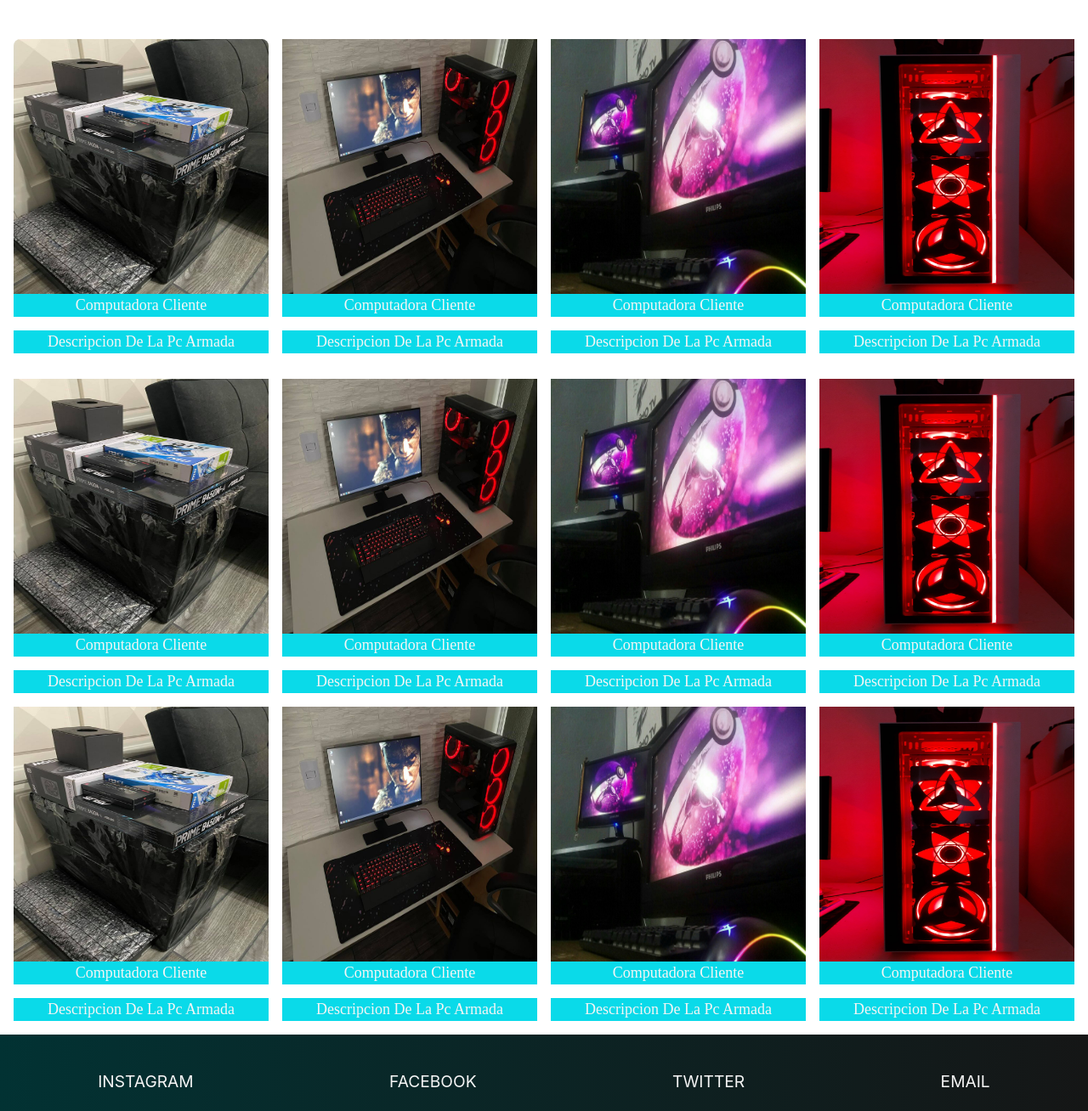
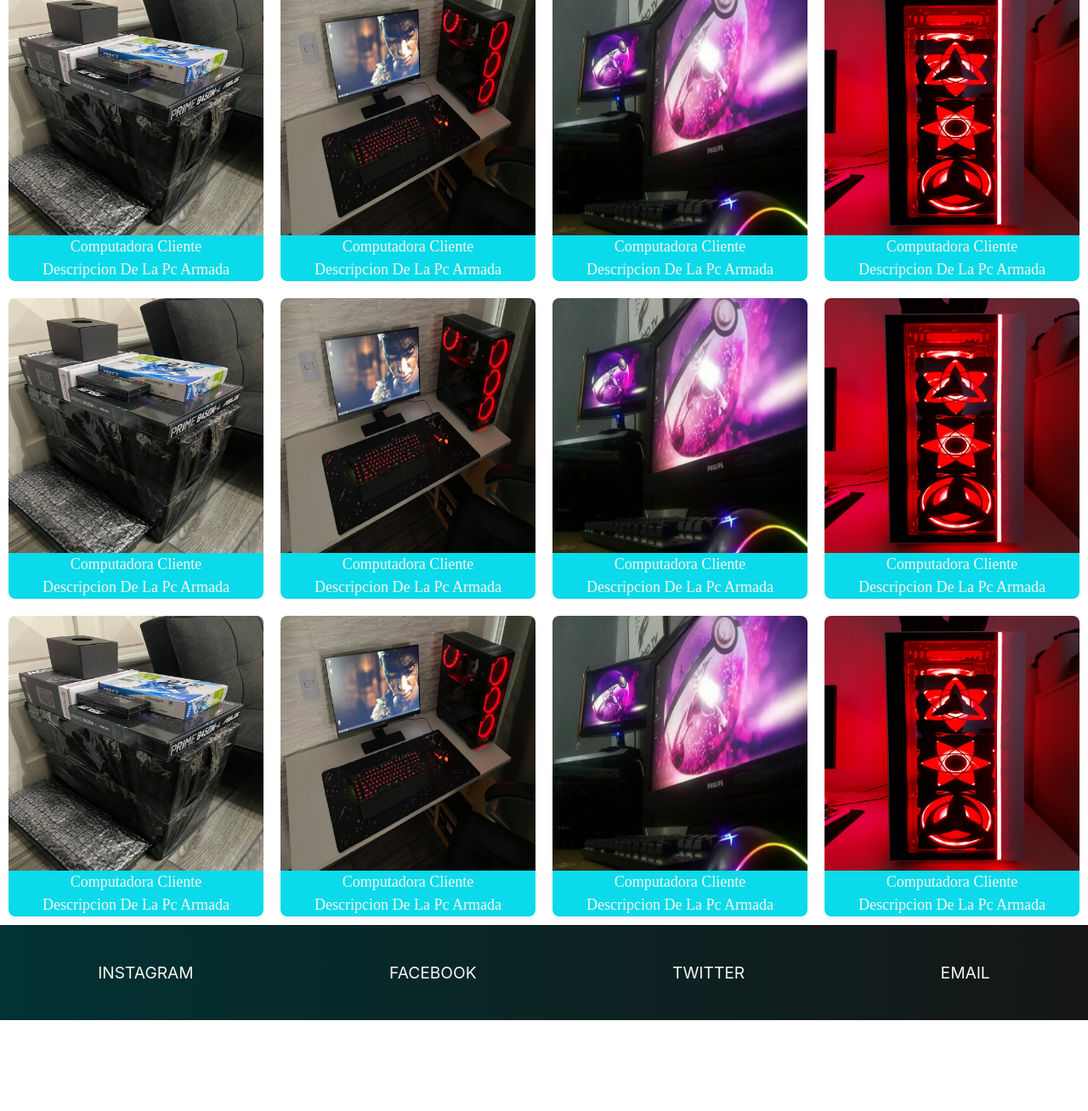
Before and after one commit to ezequiasdanel/trabajoGithub, a website: page clientes.html in a window 1280 px wide. Shown: the part 284-1592 px from the top of the page at 85% size. After the commit the page ends 1485 px from the top, so only its background shows below. Drawn offline with nearby package versions, Linux system fonts and the light colour scheme.

Commit message:
cuarta entrega

```diff
--- a/clientes.html
+++ b/clientes.html
@@ -1,17 +1,24 @@
 <!DOCTYPE html>
 <html lang="en">
   <head>
-    <meta charset="UTF-8">
-    <meta http-equiv="X-UA-Compatible" content="IE=edge">
-    <meta name="viewport" content="width=device-width, initial-scale=1.0">
-    <link href="https://cdn.jsdelivr.net/npm/bootstrap@5.0.2/dist/css/bootstrap.min.css" rel="stylesheet" integrity="sha384-EVSTQN3/azprG1Anm3QDgpJLIm9Nao0Yz1ztcQTwFspd3yD65VohhpuuCOmLASjC" crossorigin="anonymous">
+    <meta charset="UTF-8" />
+    <meta http-equiv="X-UA-Compatible" content="IE=edge" />
+    <meta name="viewport" content="width=device-width, initial-scale=1.0" />
+    <link
+      href="https://cdn.jsdelivr.net/npm/bootstrap@5.0.2/dist/css/bootstrap.min.css"
+      rel="stylesheet"
+      integrity="sha384-EVSTQN3/azprG1Anm3QDgpJLIm9Nao0Yz1ztcQTwFspd3yD65VohhpuuCOmLASjC"
+      crossorigin="anonymous"
+    />
 
-    <link rel="stylesheet" href="css/estilo.css">
+    <link rel="stylesheet" href="css/estilo.css" />
     <title>Componentes</title>
   </head>
   <body>
     <header class="header">
-        <a href="index.html" class="header__logo">Control+Alt+Suprimir Informatica</a>
+      <a href="index.html" class="header__logo"
+        >Control+Alt+Suprimir Informatica</a
+      >
       <nav>
         <ul class="header__lista">
           <li class="header__item">
@@ -24,109 +31,168 @@
             <a href="clientes.html" class="header__link">Clientes</a>
           </li>
           <li class="header__item">
-                    <a href="Preguntas_frecuentes.html" class="header__link">Preguntas Frecuentes</a>
+            <a href="Preguntas_frecuentes.html" class="header__link"
+              >Preguntas Frecuentes</a
+            >
           </li>
           <li class="header__item">
             <a href="Soporte.html" class="header__link">Soporte</a>
           </li>
-
         </ul>
       </nav>
-
     </header>
     <main>
-        <H1 class="titulosDePagina">Clientes</H1>
-
+      <h1 class="titulosDePagina">Clientes</h1>
 
       <h2 class="cajaComponentes__titulos">Pc Armadas</h2>
-        <div class="mainClientes" >
+      <div class="mainClientes">
         <div class="cardClientes">
-                <img src="imagenes/pc armada1.jpg" alt="Computadora armada 1" class="clientesProductos">
-                <p class="nombresDeTrabajos">Computadora Cliente </p>
-                <p class="nombresDeTrabajos__descripcion">Descripcion De La Pc Armada</p>
+          <img
+            src="imagenes/pc armada1.jpg"
+            alt="Computadora armada 1"
+            class="clientesProductos"
+          />
+          <p class="nombresDeTrabajos">Computadora Cliente</p>
+          <p class="nombresDeTrabajos__descripcion">
+            Descripcion De La Pc Armada
+          </p>
         </div>
-            <div >
-                <img src="imagenes/pc armada 2.jpg" alt="Computadora armada 1" class="clientesProductos">
-                <p class="nombresDeTrabajos">Computadora Cliente </p>
-                <p class="nombresDeTrabajos__descripcion">Descripcion De La Pc Armada</p>
-
+        <div class="cardClientes">
+          <img
+            src="imagenes/pc armada 2.jpg"
+            alt="Computadora armada 1"
+            class="clientesProductos"
+          />
+          <p class="nombresDeTrabajos">Computadora Cliente</p>
+          <p class="nombresDeTrabajos__descripcion">
+            Descripcion De La Pc Armada
+          </p>
         </div>
-            <div>
-                <img src="imagenes/pc armada 3.jpg" alt="Computadora armada 1" class="clientesProductos">
-                <p class="nombresDeTrabajos">Computadora Cliente </p>
-                <p class="nombresDeTrabajos__descripcion">Descripcion De La Pc Armada</p>
-
+        <div class="cardClientes">
+          <img
+            src="imagenes/pc armada 3.jpg"
+            alt="Computadora armada 1"
+            class="clientesProductos"
+          />
+          <p class="nombresDeTrabajos">Computadora Cliente</p>
+          <p class="nombresDeTrabajos__descripcion">
+            Descripcion De La Pc Armada
+          </p>
         </div>
-            <div>
-                <img src="imagenes/pc armada 4.jpg" alt="Computadora armada 1" class="clientesProductos">
-                <p class="nombresDeTrabajos">Computadora Cliente </p>
-                <p class="nombresDeTrabajos__descripcion">Descripcion De La Pc Armada</p>
-
+        <div class="cardClientes">
+          <img
+            src="imagenes/pc armada 4.jpg"
+            alt="Computadora armada 1"
+            class="clientesProductos"
+          />
+          <p class="nombresDeTrabajos">Computadora Cliente</p>
+          <p class="nombresDeTrabajos__descripcion">
+            Descripcion De La Pc Armada
+          </p>
         </div>
-            <div>
-                <img src="imagenes/pc armada1.jpg" alt="Computadora armada 1" class="clientesProductos">
-                <p class="nombresDeTrabajos">Computadora Cliente </p>
-                <p class="nombresDeTrabajos__descripcion">Descripcion De La Pc Armada</p>
+        <div class="cardClientes">
+          <img
+            src="imagenes/pc armada1.jpg"
+            alt="Computadora armada 1"
+            class="clientesProductos"
+          />
+          <p class="nombresDeTrabajos">Computadora Cliente</p>
+          <p class="nombresDeTrabajos__descripcion">
+            Descripcion De La Pc Armada
+          </p>
         </div>
-            <div >
-                <img src="imagenes/pc armada 2.jpg" alt="Computadora armada 1" class="clientesProductos">
-                <p class="nombresDeTrabajos">Computadora Cliente </p>
-                <p class="nombresDeTrabajos__descripcion">Descripcion De La Pc Armada</p>
-
+        <div class="cardClientes">
+          <img
+            src="imagenes/pc armada 2.jpg"
+            alt="Computadora armada 1"
+            class="clientesProductos"
+          />
+          <p class="nombresDeTrabajos">Computadora Cliente</p>
+          <p class="nombresDeTrabajos__descripcion">
+            Descripcion De La Pc Armada
+          </p>
         </div>
-            <div>
-                <img src="imagenes/pc armada 3.jpg" alt="Computadora armada 1" class="clientesProductos">
-                <p class="nombresDeTrabajos">Computadora Cliente </p>
-                <p class="nombresDeTrabajos__descripcion">Descripcion De La Pc Armada</p>
-
+        <div class="cardClientes">
+          <img
+            src="imagenes/pc armada 3.jpg"
+            alt="Computadora armada 1"
+            class="clientesProductos"
+          />
+          <p class="nombresDeTrabajos">Computadora Cliente</p>
+          <p class="nombresDeTrabajos__descripcion">
+            Descripcion De La Pc Armada
+          </p>
         </div>
-            <div>
-                <img src="imagenes/pc armada 4.jpg" alt="Computadora armada 1" class="clientesProductos">
-                <p class="nombresDeTrabajos">Computadora Cliente </p>
-                <p class="nombresDeTrabajos__descripcion">Descripcion De La Pc Armada</p>
-
+        <div class="cardClientes">
+          <img
+            src="imagenes/pc armada 4.jpg"
+            alt="Computadora armada 1"
+            class="clientesProductos"
+          />
+          <p class="nombresDeTrabajos">Computadora Cliente</p>
+          <p class="nombresDeTrabajos__descripcion">
+            Descripcion De La Pc Armada
+          </p>
         </div>
-            <div>
-                <img src="imagenes/pc armada1.jpg" alt="Computadora armada 1" class="clientesProductos">
-                <p class="nombresDeTrabajos">Computadora Cliente </p>
-                <p class="nombresDeTrabajos__descripcion">Descripcion De La Pc Armada</p>
+        <div class="cardClientes">
+          <img
+            src="imagenes/pc armada1.jpg"
+            alt="Computadora armada 1"
+            class="clientesProductos"
+          />
+          <p class="nombresDeTrabajos">Computadora Cliente</p>
+          <p class="nombresDeTrabajos__descripcion">
+            Descripcion De La Pc Armada
+          </p>
         </div>
-            <div >
-                <img src="imagenes/pc armada 2.jpg" alt="Computadora armada 1" class="clientesProductos">
-                <p class="nombresDeTrabajos">Computadora Cliente </p>
-                <p class="nombresDeTrabajos__descripcion">Descripcion De La Pc Armada</p>
-
+        <div class="cardClientes">
+          <img
+            src="imagenes/pc armada 2.jpg"
+            alt="Computadora armada 1"
+            class="clientesProductos"
+          />
+          <p class="nombresDeTrabajos">Computadora Cliente</p>
+          <p class="nombresDeTrabajos__descripcion">
+            Descripcion De La Pc Armada
+          </p>
         </div>
-            <div>
-                <img src="imagenes/pc armada 3.jpg" alt="Computadora armada 1" class="clientesProductos">
-                <p class="nombresDeTrabajos">Computadora Cliente </p>
-                <p class="nombresDeTrabajos__descripcion">Descripcion De La Pc Armada</p>
-
+        <div class="cardClientes">
+          <img
+            src="imagenes/pc armada 3.jpg"
+            alt="Computadora armada 1"
+            class="clientesProductos"
+          />
+          <p class="nombresDeTrabajos">Computadora Cliente</p>
+          <p class="nombresDeTrabajos__descripcion">
+            Descripcion De La Pc Armada
+          </p>
         </div>
-            <div>
-                <img src="imagenes/pc armada 4.jpg" alt="Computadora armada 1" class="clientesProductos">
-                <p class="nombresDeTrabajos">Computadora Cliente </p>
-                <p class="nombresDeTrabajos__descripcion">Descripcion De La Pc Armada</p>
-
+        <div class="cardClientes">
+          <img
+            src="imagenes/pc armada 4.jpg"
+            alt="Computadora armada 1"
+            class="clientesProductos"
+          />
+          <p class="nombresDeTrabajos">Computadora Cliente</p>
+          <p class="nombresDeTrabajos__descripcion">
+            Descripcion De La Pc Armada
+          </p>
         </div>
-
-
       </div>
-
-
     </main>
 
-
     <footer class="footer">
-
       <!--REDES SOCIALES-->
       <a href="https://www.instagram.com/" class="header__link">INSTAGRAM</a>
       <a href="https://www.facebook.com/" class="header__link">FACEBOOK</a>
       <a href="https://twitter.com/" class="header__link">TWITTER</a>
       <a href="https://outlook.live.com/owa/" class="header__link">EMAIL</a>
-
     </footer>
 
-    <script src="https://cdn.jsdelivr.net/npm/bootstrap@5.0.2/dist/js/bootstrap.bundle.min.js" integrity="sha384-MrcW6ZMFYlzcLA8Nl+NtUVF0sA7MsXsP1UyJoMp4YLEuNSfAP+JcXn/tWtIaxVXM" crossorigin="anonymous"></script>
+    <script
+      src="https://cdn.jsdelivr.net/npm/bootstrap@5.0.2/dist/js/bootstrap.bundle.min.js"
+      integrity="sha384-MrcW6ZMFYlzcLA8Nl+NtUVF0sA7MsXsP1UyJoMp4YLEuNSfAP+JcXn/tWtIaxVXM"
+      crossorigin="anonymous"
+    ></script>
   </body>
 </html>
--- a/scss/estilo.scss
+++ b/scss/estilo.scss
@@ -1,26 +1,29 @@
-*{
+* {
   margin: 0;
   padding: 0;
 }
-@keyframes aparecer{/*efecto de aparicion titulos paginas*/
-    0%{
+@keyframes aparecer {
+  /*efecto de aparicion titulos paginas*/
+  0% {
     opacity: 0%;
   }
-    50%{
+  50% {
     opacity: 50%;
   }
-    100%{
+  100% {
     opacity: 100%;
   }
 }
-@mixin textos( $colorletra , $tamañoLetra , $colorFondo){
+@mixin textos($colorletra, $tamañoLetra, $colorFondo) {
   color: $colorletra;
   font-size: $tamañoLetra;
-    font-family: 'Times New Roman', Times, serif;
+  font-family: "Times New Roman", Times, serif;
   background-color: $colorFondo;
   text-align: center;
 }
-.header{ /*navbar y logo de pagina*/
+
+.header {
+  /*navbar y logo de pagina*/
   background-image: linear-gradient(to left, rgb(21, 22, 22), rgb(2, 50, 51));
   margin: 0;
   padding: 0;
@@ -30,11 +33,11 @@
   align-items: center;
   justify-content: space-between;
   top: 0;
-    @media only screen and (max-width: 600px){
+  @media only screen and (max-width: 647px) {
     flex-direction: column;
     height: 150px;
   }
-    &__logo{
+  &__logo {
     /*logo de la pagina*/
     font-family: fantasy;
     text-decoration: none;
@@ -42,77 +45,73 @@
     align-items: center;
     font-size: 1.2rem;
     color: whitesmoke;
-        @media only screen and (max-width: 600px){
-        font-size: 0.9rem
+    @media only screen and (max-width: 647px) {
+      font-size: 0.9rem;
     }
   }
-    &__logo:hover{
-
+  &__logo:hover {
     color: whitesmoke;
   }
 
-    &__lista{
+  &__lista {
     display: flex;
     list-style: none;
     color: whitesmoke;
     text-align: center;
-        @media only screen and (max-width: 600px){
+    @media only screen and (max-width: 647px) {
       flex-direction: column;
       padding-top: 1px;
     }
-
   }
 
-    &__item{
+  &__item {
     margin-right: 10px;
-
   }
 
-    &__link{
+  &__link {
     display: flex;
     font-size: 1.2rem;
     text-decoration: none;
     color: whitesmoke;
-        font-family:-apple-system, BlinkMacSystemFont, 'Segoe UI', Roboto, Oxygen, Ubuntu, Cantarell, 'Open Sans', 'Helvetica Neue', sans-serif ;
-        @media only screen and (max-width: 600px){
+    font-family: -apple-system, BlinkMacSystemFont, "Segoe UI", Roboto, Oxygen,
+      Ubuntu, Cantarell, "Open Sans", "Helvetica Neue", sans-serif;
+    @media only screen and (max-width: 647px) {
       font-size: 0.9rem;
       padding-top: 1.2px;
-
     }
   }
 
-    &__link:hover{
+  &__link:hover {
     color: yellow;
   }
-
 }
-.footer{ /*redes sociales*/
+.footer {
+  /*redes sociales*/
   justify-content: space-around;
 
-    @extend .header
-
+  @extend .header;
 }
-.titulosDePagina{/*titulos de las paginas*/
+.titulosDePagina {
+  /*titulos de las paginas*/
   text-decoration: none;
-    font-family: Impact, Haettenschweiler, 'Arial Narrow Bold', sans-serif;
-    padding: 15px 15px 0px 15px;
-    font-size: 4rem;
+  font-family: Impact, Haettenschweiler, "Arial Narrow Bold", sans-serif;
+  font-size: 3.5rem;
   animation-duration: 2s;
   animation-name: aparecer;
 }
-.cajaComponentes{ /*main de pagina componentes y titulos de componentes*/
+.cajaComponentes {
+  /*main de pagina componentes y titulos de componentes*/
   display: flex;
   flex-wrap: wrap;
   justify-content: center;
-    &__titulos{
-        border-top: 5px solid rgb(8, 131, 202);
-        border-bottom: 5px solid rgb(8, 131, 202);
-        margin: 20px 60px 50px 60px;
+  &__titulos {
+    border-top: 5px solid rgb(2, 50, 51);
+    border-bottom: 5px solid rgb(2, 50, 51);
     padding: 5px 5px 5px 5px;
     font-family: fantasy;
     font-size: 30px;
   }
-    &__cardProduct{
+  &__cardProduct {
     margin: 20px;
     box-shadow: 0 2px 2px rgba(0, 0, 0, 0.2);
     width: 330px;
@@ -121,52 +120,61 @@
     overflow: hidden;
     text-align: center;
     transition: all 0.25s;
-
+    cursor: pointer;
   }
 
-    &__cardProduct:hover{
+  &__cardProduct:hover {
     transform: translateY(-15px);
     box-shadow: 0 12px 16px rgba(0, 0, 0, 0.2);
-
   }
-    &__imagen{
+  &__imagen {
     margin-bottom: 15px;
   }
-    &__productos{
-        font-family: -apple-system, BlinkMacSystemFont, 'Segoe UI', Roboto, Oxygen, Ubuntu, Cantarell, 'Open Sans', 'Helvetica Neue', sans-serif;
+  &__productos {
+    font-family: -apple-system, BlinkMacSystemFont, "Segoe UI", Roboto, Oxygen,
+      Ubuntu, Cantarell, "Open Sans", "Helvetica Neue", sans-serif;
     text-align: center;
     margin-top: 15px;
     margin-bottom: 15px;
   }
 }
-.imagenesInicio{/*imagenes de el carrousel*/
+.imagenesInicio {
+  /*imagenes de el carrousel*/
   width: 100%;
   height: 800px;
 }
-.mainClientes{
+.mainClientes {
   display: flex;
   flex-wrap: wrap;
   justify-content: space-evenly;
   align-content: space-around;
-
 }
-.clientesProductos{
+.clientesProductos {
   height: 300px;
   width: 300px;
 }
 
-.nombresDeTrabajos{
+.nombresDeTrabajos {
+  margin: 0;
 
   @include textos(whitesmoke, 18px, rgb(10, 218, 233));
 
-    &__descripcion{
-        @include textos(whitesmoke , 18px, rgb(10, 218, 233));
+  &__descripcion {
+    margin: 0;
+    @include textos(whitesmoke, 18px, rgb(10, 218, 233));
   }
 }
-.cardClientes{
-    height: 400px;
+.cardClientes {
+  margin: 10px;
+  height: auto;
   width: 300px;
   border-radius: 8px;
   overflow: hidden;
   text-align: center;
 }
+.relleno {
+  margin-bottom: 500px;
+  &__Soporte {
+    margin-bottom: 300px;
+  }
+}
```
Also changed, not shown: Preguntas_frecuentes.html (+92 -24 lines), Soporte.html (+64 -28 lines), componentes.html (+68 -35 lines), index.html (+48 -21 lines), css/estilo.css. Lines whose indentation alone changed are shown as unchanged.
